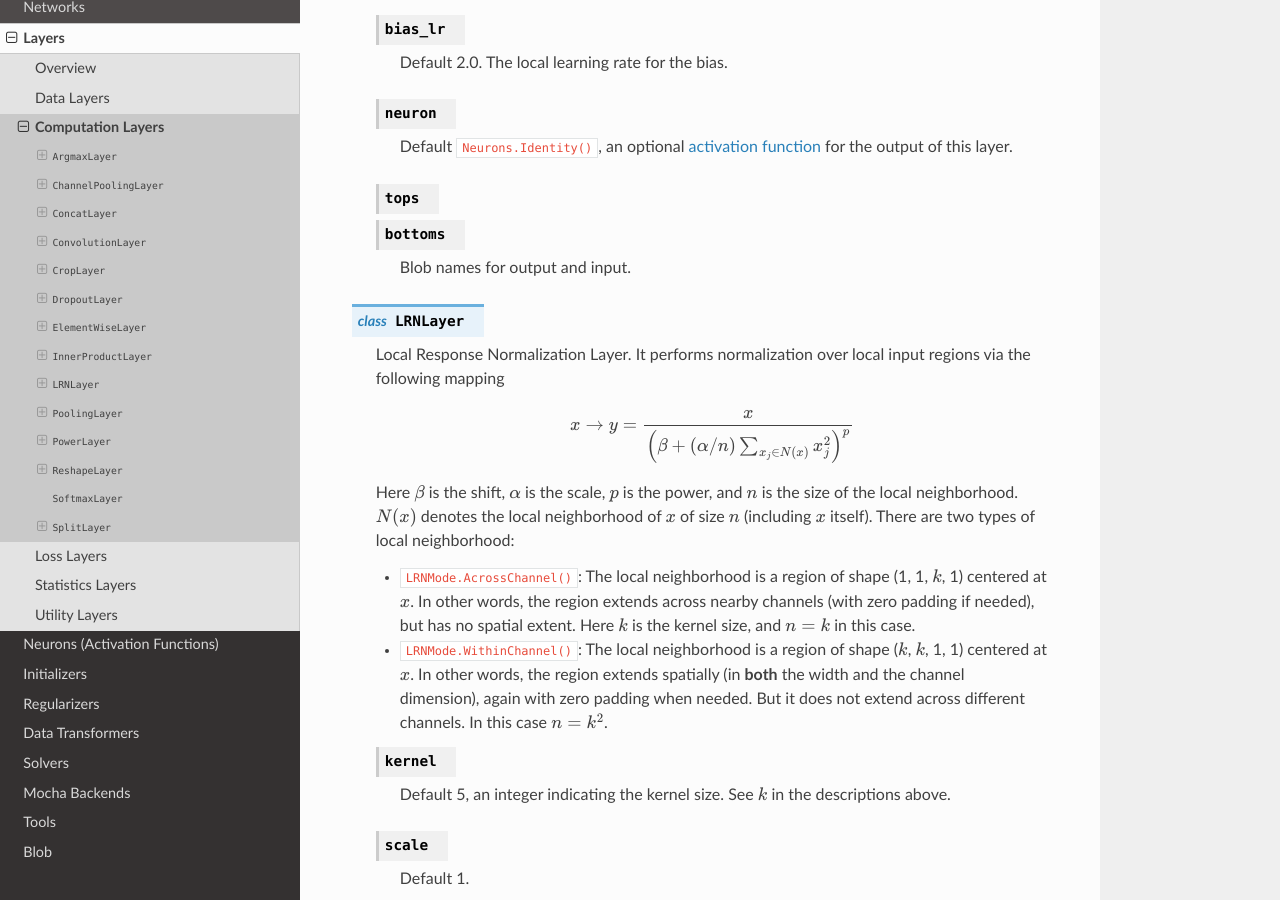
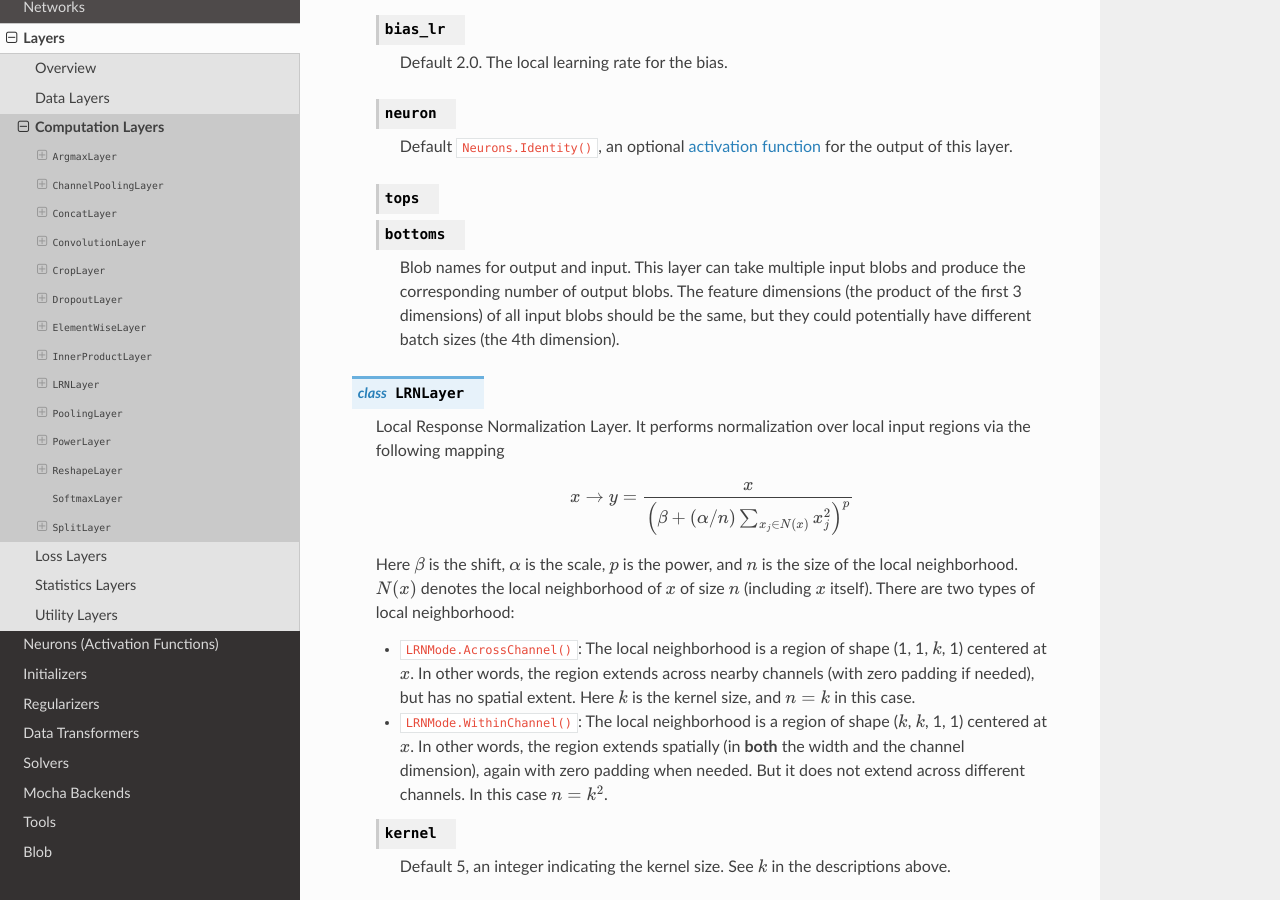
Before and after one commit to pluskid/Mocha.jl, a Sphinx documentation site: the page built from docs/user-guide/layers/computation-layer.rst, in a window 1280 px wide and 900 px high, scrolled down 4536 px. Built offline with Sphinx 7.4.7 and the Read the Docs theme 2.0.0, drawn with Linux system fonts in a browser that asks for light colours.

Commit message:
update inner-product layer doc

```diff
--- a/docs/user-guide/layers/computation-layer.rst
+++ b/docs/user-guide/layers/computation-layer.rst
@@ -242,7 +242,11 @@ Computation Layers
       tops
       bottoms
 
-      Blob names for output and input.
+      Blob names for output and input. This layer can take multiple input blobs
+      and produce the corresponding number of output blobs. The feature
+      dimensions (the product of the first 3 dimensions) of all input blobs
+      should be the same, but they could potentially have different batch sizes
+      (the 4th dimension).
 
 .. class:: LRNLayer
 
```
